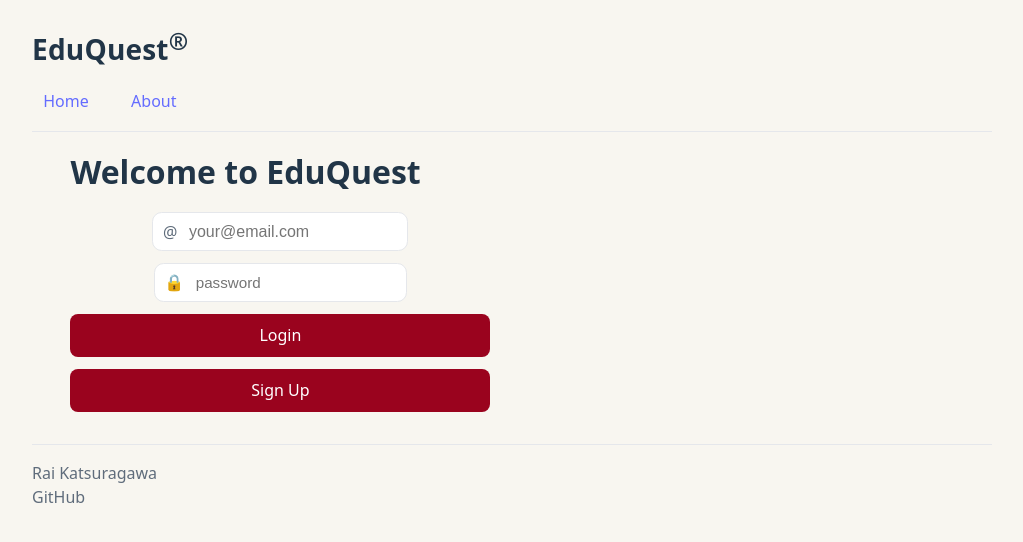
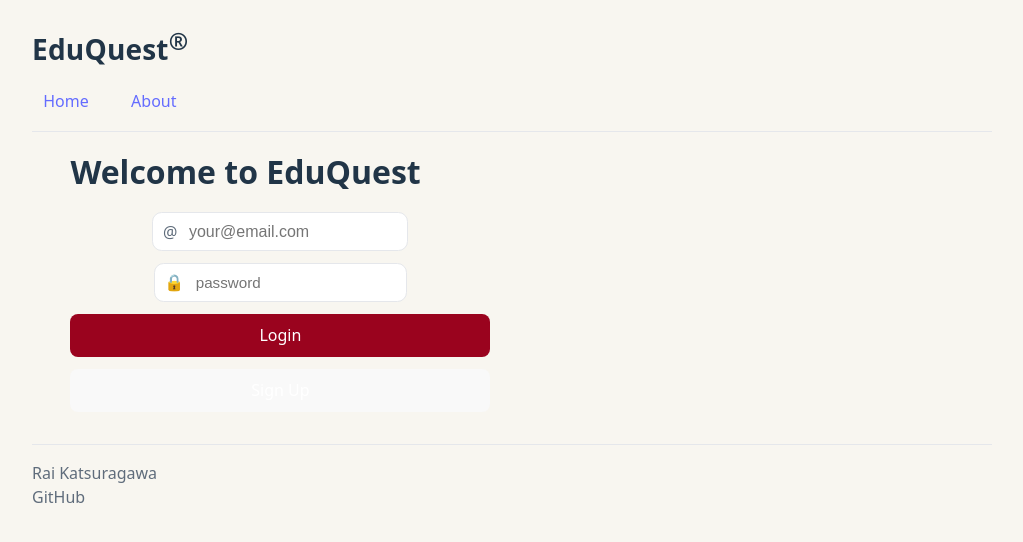
Before and after one commit to katsu-rai/cs260-rkatsura, a React (Vite) app: page / in a window 1280 px wide. Shown: the top 542 px of the page, without its empty margins (128-1151 px from the left). Built offline with nearby package versions, Linux system fonts and the light colour scheme.

Commit message:
updaated login.jsx with fetch

```diff
--- a/src/login/login.jsx
+++ b/src/login/login.jsx
@@ -5,11 +5,48 @@ export function Login({ userName, authState, onAuthChange }) {
   const [email, setEmail] = useState(userName || "");
   const [password, setPassword] = useState("");
   const navigate = useNavigate();
+  const [error, setError] = useState("");
+  const [loading, setLoading] = useState(false);
 
-  function handleSubmit(e) {
+  async function handleSubmit(e) {
     e.preventDefault();
-    onAuthChange(email || 'StudentUser', 'Authenticated');
-    navigate('/chat');
+    setError("");
+    setLoading(true);
+    try {
+      const resp = await fetch('/api/auth/login', {
+        method: 'POST',
+        headers: { 'Content-Type': 'application/json' },
+        credentials: 'include',
+        body: JSON.stringify({ email, password }),
+      });
+      if (!resp.ok) throw new Error('Login failed');
+      onAuthChange(email || 'StudentUser', 'Authenticated');
+      navigate('/chat');
+    } catch (err) {
+      setError('Login failed. Please check your email or password.');
+    } finally {
+      setLoading(false);
+    }
+  }
+
+  async function handleSignup() {
+    setError("");
+    setLoading(true);
+    try {
+      const resp = await fetch('/api/auth/create', {
+        method: 'POST',
+        headers: { 'Content-Type': 'application/json' },
+        credentials: 'include',
+        body: JSON.stringify({ email, password }),
+      });
+      if (!resp.ok) throw new Error('Sign up failed');
+      onAuthChange(email || 'StudentUser', 'Authenticated');
+      navigate('/chat');
+    } catch (err) {
+      setError('Sign up failed. Try a different email.');
+    } finally {
+      setLoading(false);
+    }
   }
   return (
     <main>
@@ -23,9 +60,10 @@ export function Login({ userName, authState, onAuthChange }) {
           <span>🔒</span>
           <input type="password" placeholder="password" value={password} onChange={(e)=>setPassword(e.target.value)} />
         </div>
-        <button type="submit">Login</button>
-        <button type="submit">Sign Up</button>
+        <button type="submit" disabled={loading}>{loading ? 'Working...' : 'Login'}</button>
+        <button type="button" onClick={handleSignup} disabled={loading}>Sign Up</button>
       </form>
+      {error && <p style={{ color: '#b00020', marginTop: '0.5rem' }}>{error}</p>}
     </main>
   );
 }
```
